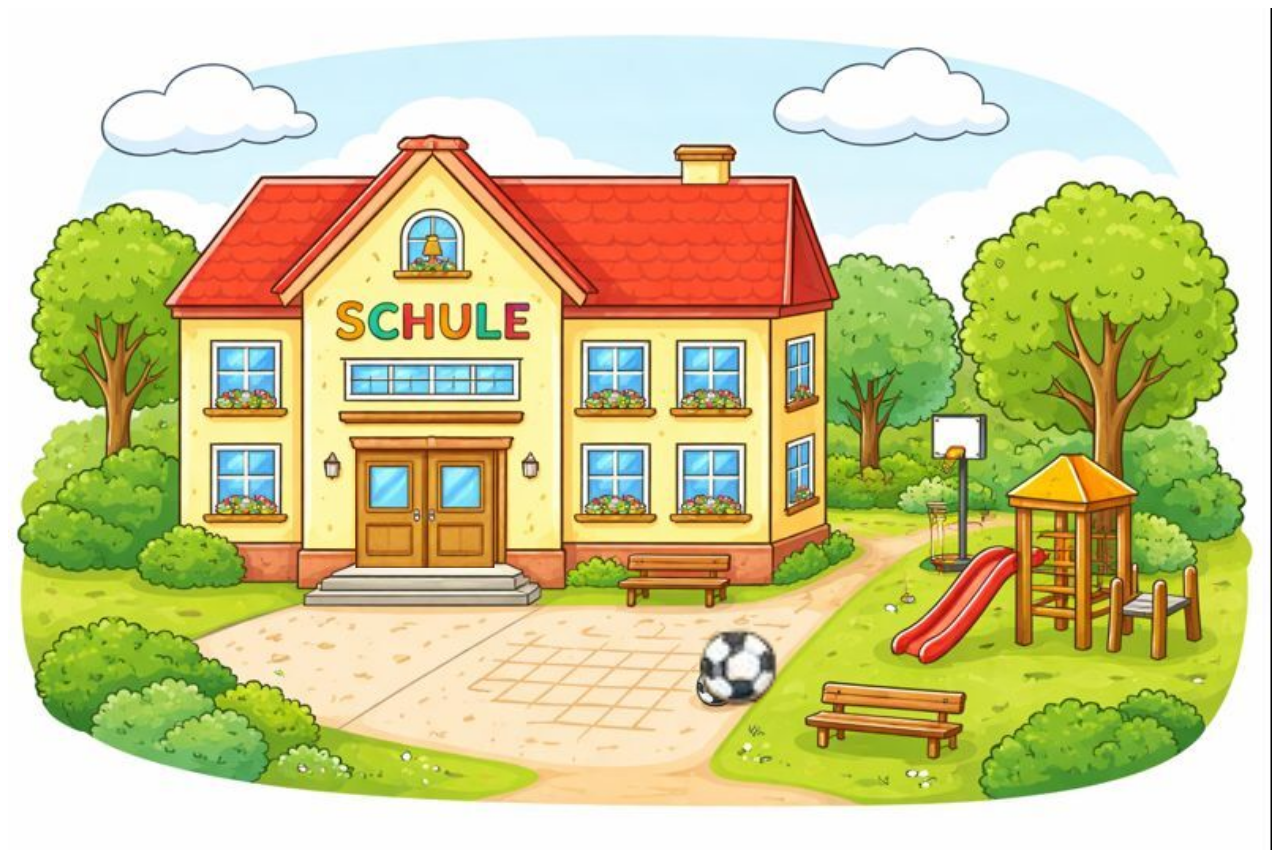
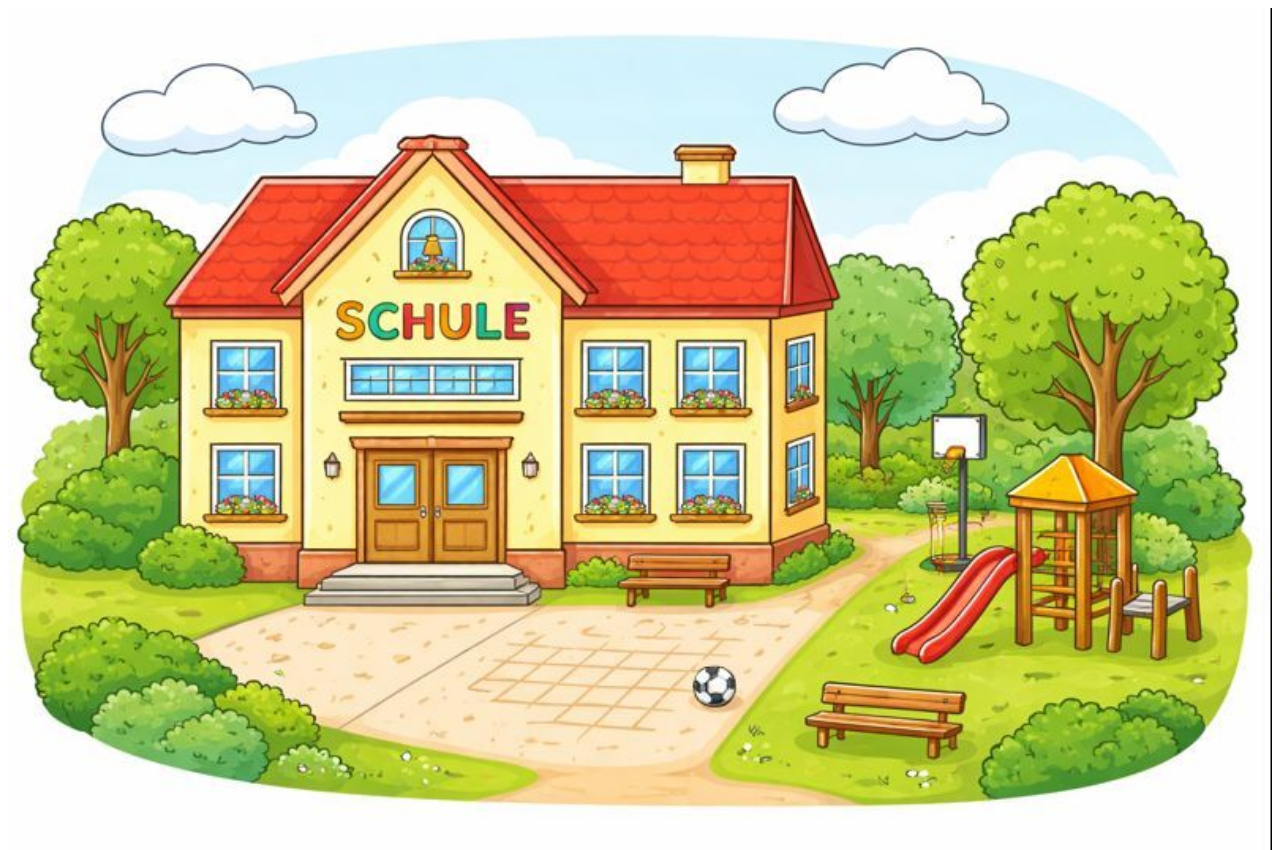
Before and after one commit to imkehoegden/schlaupause, a website: page SchlauPause/school/downstairs/testDownstairs.html in a window 1280 px wide. Drawn offline with Linux system fonts and the light colour scheme.

Commit message:
Aktualisierungen Startseite

```diff
--- a/SchlauPause/school/downstairs/testDownstairs.html
+++ b/SchlauPause/school/downstairs/testDownstairs.html
@@ -28,13 +28,13 @@
 
       .clickable-element:hover {
         transform: translate(-50%, -100%) scale(1.1);
-        box-shadow: 0 0 20px rgba(10, 9, 100, 0.9);
+        /* box-shadow: 0 0 20px rgba(10, 9, 100, 0.9); */
       }
 
       .door {
-        left: 33%;
-        top: 67%;
-        width: 11%;
+        left: 33.5%;
+        top: 66.3%;
+        width: 10.5%;
         transform: translate(-50%, -100%); /* horizontal zentrieren + komplett nach oben ausrichten */
       }
 
@@ -44,15 +44,26 @@
       }
 
       .ball {
-        left: 58%;
+        left: 56%;
         top: 84%;
-        width: 8%;
+        width: 4.5%;
         transform: translate(-50%, -100%);
+        transition: transform 0.15s ease, filter 0.15s ease;
+      }
+
+      .ball:hover {
+        transform: translate(-50%, -100%) scale(1.3); /* Translation bleibt gleich */
       }
 
       .ball img {
         width: 100%;
         height: auto;
+        clip-path: circle(50% at 50% 50%);
+        filter: none;
+      }
+
+      .ball:hover img {
+        /* filter: drop-shadow(0 0 5px rgba(9, 12, 218, 0.8)); */
       }
     </style>
   </head>
```
